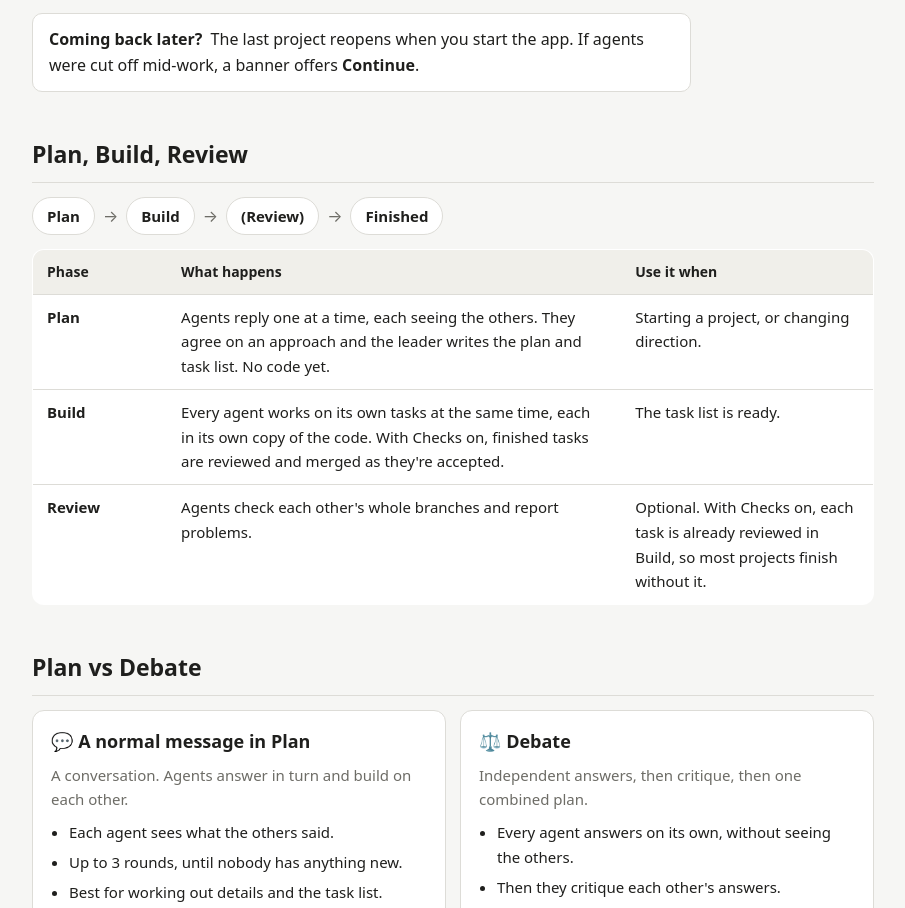
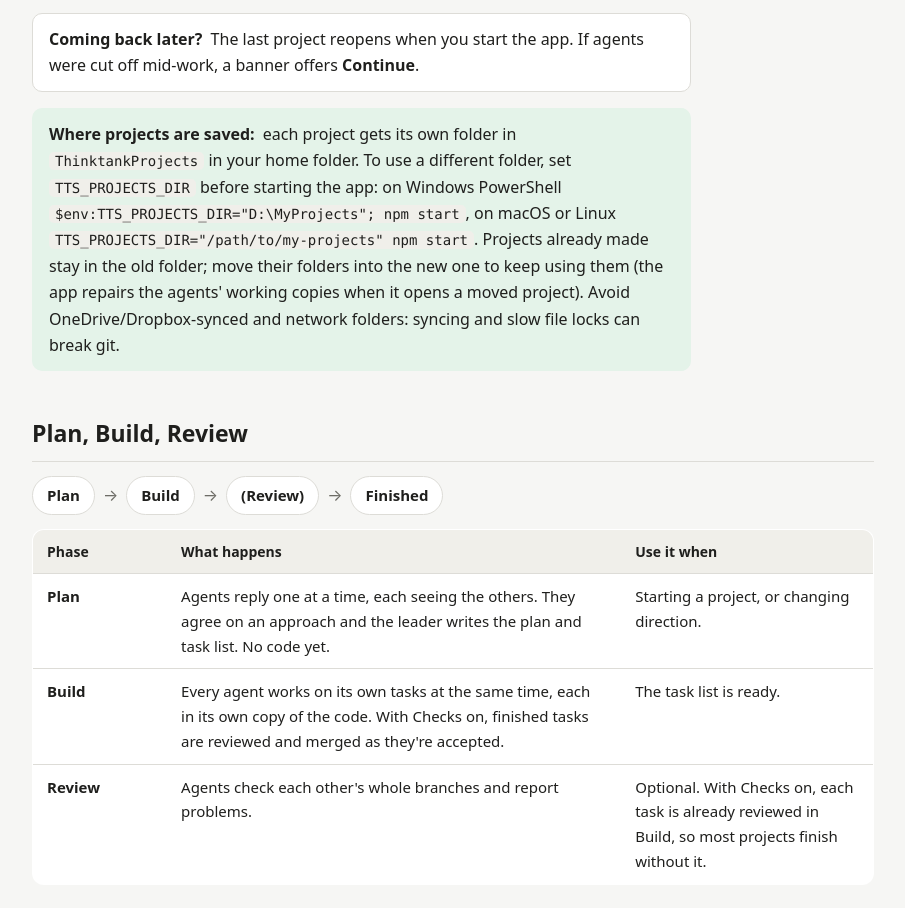
Before and after one commit to WSR6/Thinktank-Studio, a website: page web/help.html in a window 1280 px wide. Shown: the part 2995-3903 px from the top of the page, without its empty margins (332-1237 px from the left). Drawn offline with Linux system fonts and the light colour scheme.

Commit message:
Docs: how to keep projects in another folder (TTS_PROJECTS_DIR)

```diff
--- a/web/help.html
+++ b/web/help.html
@@ -173,6 +173,7 @@ footer { color: var(--muted); font-size: 14px; border-top: 1px solid var(--borde
     <li><strong>Finished</strong>When every task is done and merged, the green <b>FINISHED</b> banner appears. Your code is in the project's <code>repo</code> folder.</li>
   </ol>
   <div class="callout"><b>Coming back later?</b> The last project reopens when you start the app. If agents were cut off mid-work, a banner offers <b>Continue</b>.</div>
+  <div class="callout tip"><b>Where projects are saved:</b> each project gets its own folder in <code>ThinktankProjects</code> in your home folder. To use a different folder, set <code>TTS_PROJECTS_DIR</code> before starting the app: on Windows PowerShell <code>$env:TTS_PROJECTS_DIR="D:\MyProjects"; npm start</code>, on macOS or Linux <code>TTS_PROJECTS_DIR="/path/to/my-projects" npm start</code>. Projects already made stay in the old folder; move their folders into the new one to keep using them (the app repairs the agents' working copies when it opens a moved project). Avoid OneDrive/Dropbox-synced and network folders: syncing and slow file locks can break git.</div>
 </section>
 
 <section id="phases">
```
Also changed, not shown: README.md.
